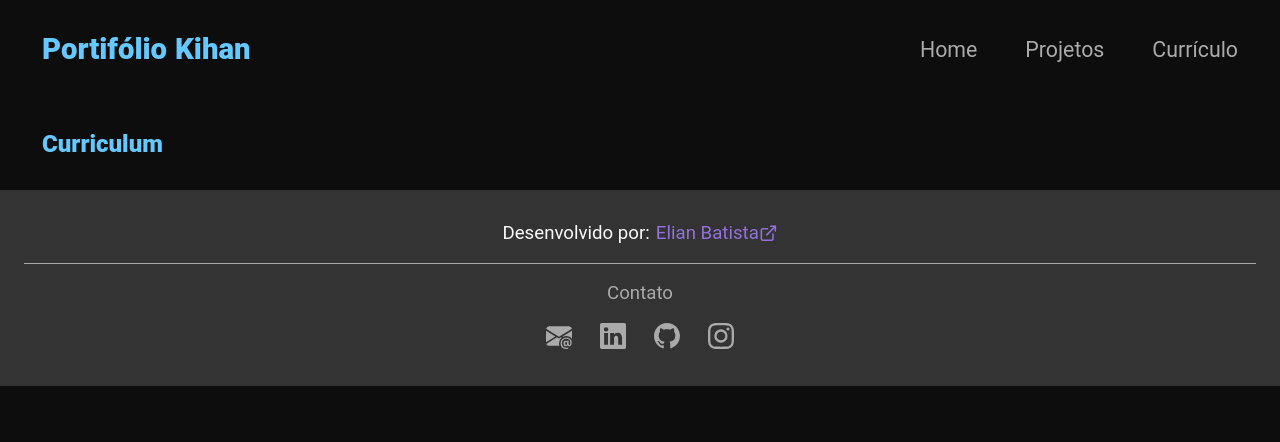
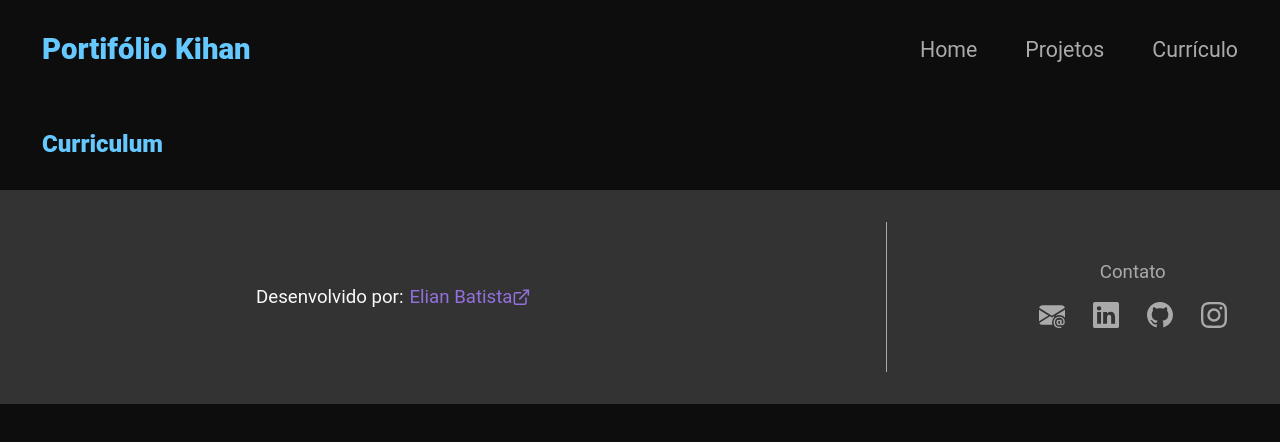
Before and after one commit to Elian-beep/port, a React (Create React App) app: page /curriculum in a window 1280 px wide. Shown: the top 442 px of the page. Built offline with nearby package versions, Linux system fonts and the light colour scheme.

Commit message:
footer in tablet

```diff
--- a/src/components/Footer/Footer.style.js
+++ b/src/components/Footer/Footer.style.js
@@ -1,5 +1,5 @@
 import styled from 'styled-components';
-import { colors } from 'styles/vars.style';
+import { colors, screens } from 'styles/vars.style';
 
 export const FooterS = styled.footer`
     background: ${colors.gray_dark};
@@ -9,6 +9,11 @@ export const FooterS = styled.footer`
     padding: 32px 24px;
     gap: 1em;
     font-size: 14pt;
+
+    @media (min-width: ${screens.tablet}) {
+        flex-direction: row;
+        justify-content: space-between;
+    }
 `;
 
 export const DivDevS = styled.div`
@@ -26,6 +31,10 @@ export const DivDevS = styled.div`
         font-style: normal;
         text-decoration: none;
     }
+
+    @media (min-width: ${screens.tablet}) {
+        width: 60%;
+    }
 `;
 
 export const DivContactS = styled.div`
@@ -35,6 +44,10 @@ export const DivContactS = styled.div`
     justify-content: center;
     align-items: center;
     gap: 1em;
+
+    @media (min-width: ${screens.tablet}) {
+        width: 20%;
+    }
 `;
 
 export const UlContactS = styled.ul`
@@ -52,10 +65,19 @@ export const UlContactS = styled.ul`
     & li a .contact-label{
         display: none;
     }
+
+    @media (min-width: ${screens.tablet}) {
+        justify-content: center;
+    }
 `;
 
 export const DivBarS = styled.div`
     width: 100%;
     height: 1px;
     background: ${colors.gray_light};
+
+    @media (min-width: ${screens.tablet}){
+        height: 150px;
+        width: 1px;
+    }
 `;
--- a/src/components/Footer/index.tsx
+++ b/src/components/Footer/index.tsx
@@ -20,20 +20,20 @@ export function Footer() {
                 <span>Contato</span>
                 <UlContactS>
                     <li><a href="mailto:elian.19batista@gmail.com">
+                        <BsEnvelopeAtFill size={26} />
                         <span className="contact-label">elian.19batista@gmail.com</span>
-                        <BsEnvelopeAtFill size={26} />
                     </a></li>
                     <li><a href="https://www.linkedin.com/in/elian-batista-beep">
+                        <BsLinkedin size={26} />
                         <span className="contact-label">Elian Batista</span>
-                        <BsLinkedin size={26} />
                     </a></li>
                     <li><a href="https://github.com/Elian-beep">
+                        <BsGithub size={26} />
                         <span className="contact-label">Elian-beep</span>
-                        <BsGithub size={26} />
                     </a></li>
                     <li><a href="https://www.instagram.com/e_lianb/">
+                        <BsInstagram size={26} />
                         <span className="contact-label">@e_lianb</span>
-                        <BsInstagram size={26} />
                     </a></li>
                 </UlContactS>
             </DivContactS>
```
